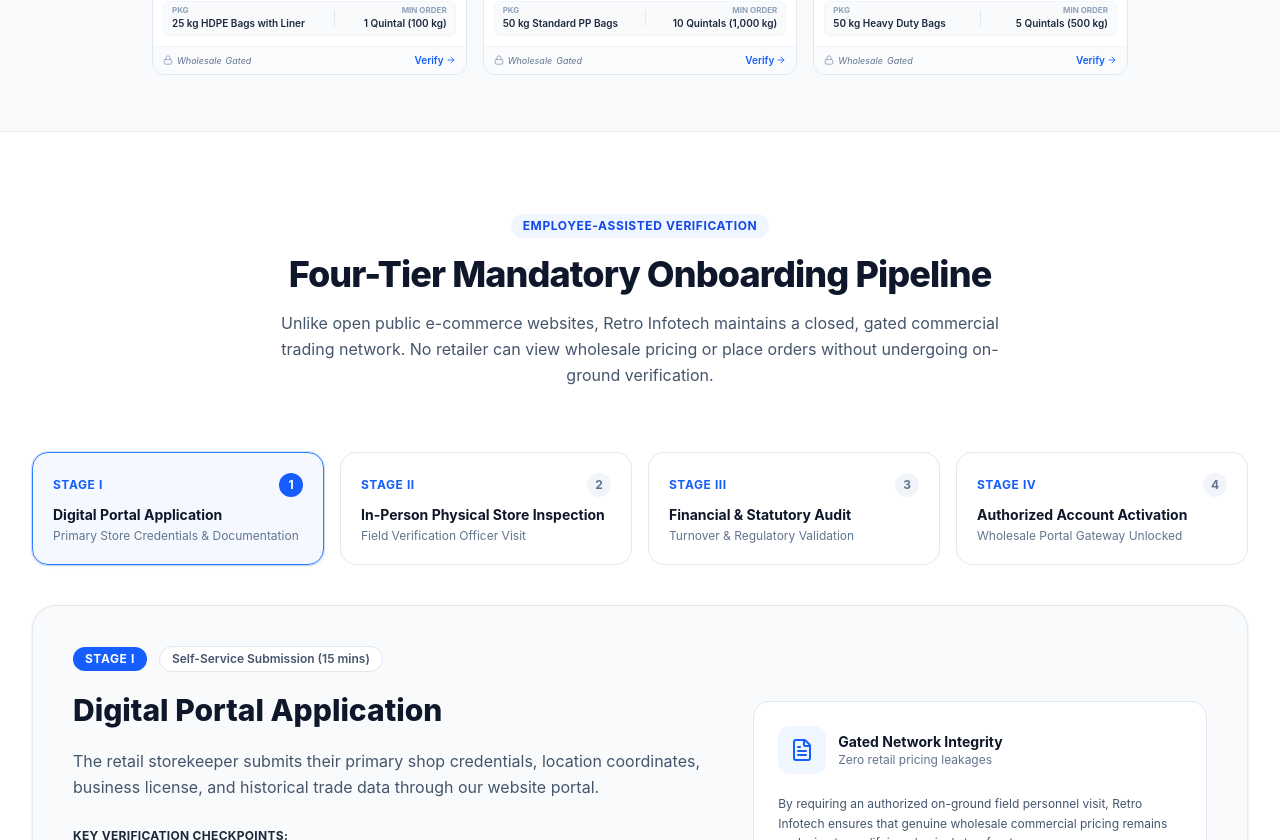
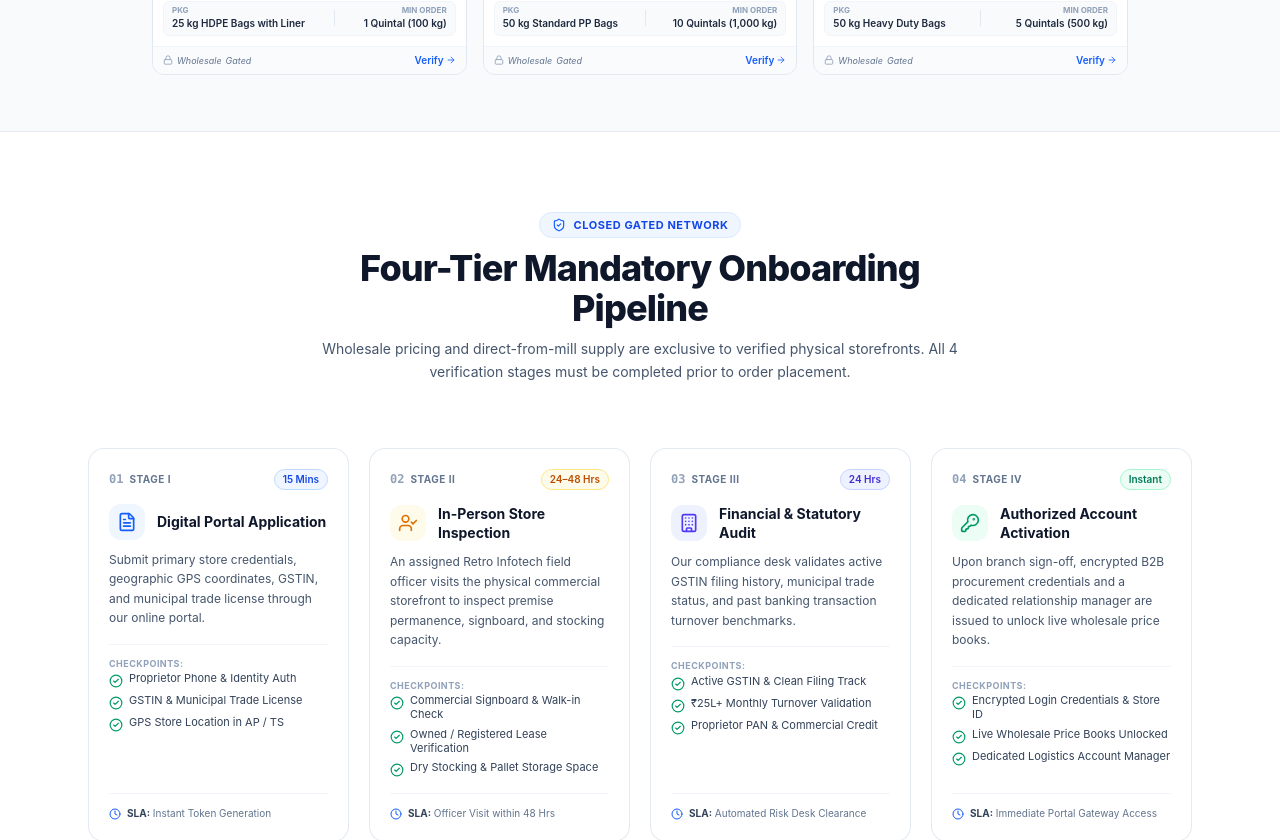
Before and after one commit to AnandNarra/retroinfo, a Next.js app: page / in a window 1280 px wide. Shown: the part 1960-2800 px from the top of the page. Built offline with nearby package versions, Linux system fonts and the light colour scheme.

Commit message:
feat: add onboarding mechanism component and home page layout

```diff
--- a/src/app/page.tsx
+++ b/src/app/page.tsx
@@ -26,7 +26,7 @@ export default function Home() {
         <CommoditiesShowcase onOpenApply={() => setIsApplyModalOpen(true)} />
 
         {/* 4-Tier Field Verification & Onboarding Pipeline */}
-        <OnboardingMechanism onOpenApply={() => setIsApplyModalOpen(true)} />
+        <OnboardingMechanism />
 
         {/* Contact Desk & Registered Office Details */}
         <ContactSection />
--- a/src/components/OnboardingMechanism.tsx
+++ b/src/components/OnboardingMechanism.tsx
@@ -1,6 +1,6 @@
 "use client";
 
-import React, { useState } from "react";
+import React from "react";
 import {
   FileText,
   UserCheck,
@@ -11,237 +11,163 @@ import {
   Clock,
 } from "lucide-react";
 
-export default function OnboardingMechanism({ onOpenApply }: { onOpenApply?: () => void }) {
-  const [activeStage, setActiveStage] = useState(0);
-
+export default function OnboardingMechanism() {
   const stages = [
     {
+      step: "01",
       stageNumber: "Stage I",
       title: "Digital Portal Application",
-      badge: "Self-Service Submission (15 mins)",
-      icon: <FileText className="w-6 h-6 text-blue-600" />,
-      tagline: "Primary Store Credentials & Documentation",
+      badge: "15 Mins",
+      badgeColor: "bg-blue-50 text-blue-700 border-blue-200",
+      iconBg: "bg-blue-50 text-blue-600",
+      icon: <FileText className="w-5 h-5" />,
       description:
-        "The retail storekeeper submits their primary shop credentials, location coordinates, business license, and historical trade data through our website portal.",
-      checklist: [
-        "Store Name, Proprietor Identity & Phone Authentication",
-        "Geographic GPS location coordinates in AP or Telangana",
-        "GSTIN Number & Municipal Trade Registration Certificate",
-        "Previous 6 months aggregate grocery procurement statements",
+        "Submit primary store credentials, geographic GPS coordinates, GSTIN, and municipal trade license through our online portal.",
+      checkpoints: [
+        "Proprietor Phone & Identity Auth",
+        "GSTIN & Municipal Trade License",
+        "GPS Store Location in AP / TS",
       ],
-      turnaround: "Instant Submission confirmation with Unique Token",
+      sla: "Instant Token Generation",
     },
     {
+      step: "02",
       stageNumber: "Stage II",
-      title: "In-Person Physical Store Inspection",
-      badge: "On-Ground Verification (24-48 hrs)",
-      icon: <UserCheck className="w-6 h-6 text-amber-600" />,
-      tagline: "Field Verification Officer Visit",
+      title: "In-Person Store Inspection",
+      badge: "24–48 Hrs",
+      badgeColor: "bg-amber-50 text-amber-700 border-amber-200",
+      iconBg: "bg-amber-50 text-amber-600",
+      icon: <UserCheck className="w-5 h-5" />,
       description:
-        "An assigned Retro Infotech field verification officer visits the applicant's physical commercial storefront to inspect premise permanence, commercial signboard display, operational stocking capacity, and business vintage.",
-      checklist: [
-        "Premise Permanence check (Owned / Registered Lease agreement)",
-        "Commercial Signboard display & active customer walk-in inspection",
-        "Operational dry stocking storage capacity (minimum pallet space)",
-        "Proof of uninterrupted continuous retail operations (min. 2 years)",
+        "An assigned Retro Infotech field officer visits the physical commercial storefront to inspect premise permanence, signboard, and stocking capacity.",
+      checkpoints: [
+        "Commercial Signboard & Walk-in Check",
+        "Owned / Registered Lease Verification",
+        "Dry Stocking & Pallet Storage Space",
       ],
-      turnaround: "Field Officer visit scheduled within 48 business hours",
+      sla: "Officer Visit within 48 Hrs",
     },
     {
+      step: "03",
       stageNumber: "Stage III",
       title: "Financial & Statutory Audit",
-      badge: "Compliance Desk Review (24 hrs)",
-      icon: <Building className="w-6 h-6 text-indigo-600" />,
-      tagline: "Turnover & Regulatory Validation",
+      badge: "24 Hrs",
+      badgeColor: "bg-indigo-50 text-indigo-700 border-indigo-200",
+      iconBg: "bg-indigo-50 text-indigo-600",
+      icon: <Building className="w-5 h-5" />,
       description:
-        "Our compliance desk examines GST filing status, active municipal trade licenses, and past banking transaction statements to validate continuous commercial turnover requirements.",
-      checklist: [
-        "Verification of active GSTIN status & clean filing history",
-        "Validation of ₹25 Lakhs+ monthly turnover benchmark via bank statements",
-        "Municipal shop establishment statutory license check",
-        "Proprietor PAN & commercial credit suitability check",
+        "Our compliance desk validates active GSTIN filing history, municipal trade status, and past banking transaction turnover benchmarks.",
+      checkpoints: [
+        "Active GSTIN & Clean Filing Track",
+        "₹25L+ Monthly Turnover Validation",
+        "Proprietor PAN & Commercial Credit",
       ],
-      turnaround: "Automated GST validation & Risk desk clearance",
+      sla: "Automated Risk Desk Clearance",
     },
     {
+      step: "04",
       stageNumber: "Stage IV",
       title: "Authorized Account Activation",
-      badge: "Credential Issuance & Access",
-      icon: <KeyRound className="w-6 h-6 text-emerald-600" />,
-      tagline: "Wholesale Portal Gateway Unlocked",
+      badge: "Instant",
+      badgeColor: "bg-emerald-50 text-emerald-700 border-emerald-200",
+      iconBg: "bg-emerald-50 text-emerald-600",
+      icon: <KeyRound className="w-5 h-5" />,
       description:
-        "Upon formal clearance by our verification executive and branch management, authenticated B2B procurement credentials are provided to the storekeeper.",
-      checklist: [
-        "Formal clearance issued by Branch Management & Verification Lead",
-        "Issuance of secure encrypted login credentials & storekeeper ID",
-        "Instant access to live wholesale pricing & volume price tiers",
-        "Dedicated Relationship Manager assigned for scheduled doorstep supply",
+        "Upon branch sign-off, encrypted B2B procurement credentials and a dedicated relationship manager are issued to unlock live wholesale price books.",
+      checkpoints: [
+        "Encrypted Login Credentials & Store ID",
+        "Live Wholesale Price Books Unlocked",
+        "Dedicated Logistics Account Manager",
       ],
-      turnaround: "Instant portal access upon executive branch sign-off",
+      sla: "Immediate Portal Gateway Access",
     },
   ];
 
   return (
-    <section id="onboarding" className="py-20 bg-white border-b border-slate-100">
-      <div className="max-w-7xl mx-auto px-4 sm:px-8">
+    <section id="verification" className="py-14 sm:py-20 bg-white border-b border-slate-200/80">
+      <div className="max-w-6xl mx-auto px-4 sm:px-6">
 
-        {/* Header */}
-        <div className="max-w-3xl mx-auto text-center space-y-4 mb-16">
-          <div className="inline-flex items-center gap-2 px-3 py-1 rounded-full bg-blue-50 text-blue-700 text-xs font-bold uppercase tracking-wider">
-            Employee-Assisted Verification
+        {/* Section Header */}
+        <div className="max-w-2xl mx-auto text-center space-y-2.5 mb-12 sm:mb-16">
+          <div className="inline-flex items-center gap-2 px-3 py-1 rounded-full bg-blue-50 text-blue-700 text-[11px] font-bold uppercase tracking-wider border border-blue-100">
+            <ShieldCheck className="w-3.5 h-3.5 text-blue-600" />
+            <span>Closed Gated Network</span>
           </div>
-          <h2 className="text-3xl sm:text-4xl font-extrabold text-slate-900 tracking-tight">
+          <h2 className="text-2xl sm:text-3xl lg:text-4xl font-extrabold text-slate-900 tracking-tight">
             Four-Tier Mandatory Onboarding Pipeline
           </h2>
-          <p className="text-base text-slate-600 leading-relaxed">
-            Unlike open public e-commerce websites, Retro Infotech maintains a closed, gated commercial trading network. No retailer can view wholesale pricing or place orders without undergoing on-ground verification.
+          <p className="text-xs sm:text-sm text-slate-600 leading-relaxed">
+            Wholesale pricing and direct-from-mill supply are exclusive to verified physical storefronts. All 4 verification stages must be completed prior to order placement.
           </p>
         </div>
 
-        {/* Desktop Step Progression Bar */}
-        <div className="hidden lg:grid grid-cols-4 gap-4 mb-10">
+        {/* Unified 4-Step Pipeline Grid: 2 Columns Mobile / 4 Columns Desktop (2/4 Layout) */}
+        <div className="grid grid-cols-2 lg:grid-cols-4 gap-2.5 sm:gap-4 lg:gap-5">
           {stages.map((stg, i) => (
-            <button
+            <div
               key={i}
-              onClick={() => setActiveStage(i)}
-              className={`p-5 rounded-2xl border text-left transition-all ${
-                activeStage === i
-                  ? "bg-blue-50/60 border-blue-500 shadow-sm ring-1 ring-blue-500/20"
-                  : "bg-white border-slate-200 hover:border-slate-300"
-              }`}
+              className="relative bg-white rounded-xl sm:rounded-2xl border border-slate-200/90 p-3 sm:p-5 hover:border-blue-400 hover:shadow-md transition-all duration-300 flex flex-col justify-between"
             >
-              <div className="flex items-center justify-between mb-2">
-                <span className="text-xs font-bold uppercase tracking-wider text-blue-600">
+              <div>
+                {/* Step Header */}
+                <div className="flex items-center justify-between gap-1 mb-2.5 sm:mb-3.5">
+                  <div className="flex items-center gap-1.5">
+                    <span className="text-[10px] sm:text-xs font-mono font-bold text-slate-400">
+                      {stg.step}
+                    </span>
+                    <span className="text-[9px] sm:text-[10px] font-bold uppercase tracking-wider text-slate-500">
                       {stg.stageNumber}
                     </span>
+                  </div>
                   <span
-                  className={`w-6 h-6 rounded-full flex items-center justify-center text-xs font-bold ${
-                    activeStage === i
-                      ? "bg-blue-600 text-white"
-                      : "bg-slate-100 text-slate-500"
-                  }`}
+                    className={`text-[8px] sm:text-[10px] font-semibold px-1.5 sm:px-2 py-0.5 rounded-full border truncate ${stg.badgeColor}`}
                   >
-                  {i + 1}
-                </span>
-              </div>
-              <h3 className="text-sm font-bold text-slate-900 leading-snug">
-                {stg.title}
-              </h3>
-              <p className="text-xs text-slate-500 mt-1 line-clamp-1">
-                {stg.tagline}
-              </p>
-            </button>
-          ))}
-        </div>
-
-        {/* Active Stage Detailed Card */}
-        <div className="bg-slate-50 border border-slate-200 rounded-3xl p-6 sm:p-10 shadow-sm">
-          <div className="grid grid-cols-1 lg:grid-cols-12 gap-8 items-center">
-
-            <div className="lg:col-span-7 space-y-5">
-              <div className="flex flex-wrap items-center gap-3">
-                <span className="px-3 py-1 rounded-full bg-blue-600 text-white text-xs font-bold uppercase tracking-wider">
-                  {stages[activeStage].stageNumber}
-                </span>
-                <span className="text-xs font-semibold text-slate-600 bg-white border border-slate-200 px-3 py-1 rounded-full">
-                  {stages[activeStage].badge}
+                    {stg.badge}
                   </span>
                 </div>
 
-              <h3 className="text-2xl sm:text-3xl font-extrabold text-slate-900">
-                {stages[activeStage].title}
+                {/* Icon & Title */}
+                <div className="flex items-center gap-2 sm:gap-3 mb-2 sm:mb-2.5">
+                  <div
+                    className={`w-7 h-7 sm:w-9 sm:h-9 rounded-lg sm:rounded-xl ${stg.iconBg} flex items-center justify-center shrink-0 [&>svg]:w-3.5 [&>svg]:h-3.5 sm:[&>svg]:w-5 sm:[&>svg]:h-5`}
+                  >
+                    {stg.icon}
+                  </div>
+                  <h3 className="text-xs sm:text-sm font-bold text-slate-900 leading-snug line-clamp-2">
+                    {stg.title}
                   </h3>
+                </div>
 
-              <p className="text-sm sm:text-base text-slate-600 leading-relaxed">
-                {stages[activeStage].description}
+                {/* Description */}
+                <p className="text-[10px] sm:text-xs text-slate-600 leading-relaxed mb-2.5 sm:mb-4 line-clamp-3 sm:line-clamp-none">
+                  {stg.description}
                 </p>
 
-              {/* Checklist */}
-              <div className="space-y-2.5 pt-2">
-                <p className="text-xs font-bold text-slate-800 uppercase tracking-wide">
-                  Key Verification Checkpoints:
-                </p>
-                <div className="grid grid-cols-1 sm:grid-cols-2 gap-2.5">
-                  {stages[activeStage].checklist.map((item, idx) => (
+                {/* Checkpoints */}
+                <div className="space-y-1 sm:space-y-1.5 pt-2 sm:pt-3 border-t border-slate-100">
+                  <span className="text-[8px] sm:text-[9px] font-bold uppercase tracking-wider text-slate-400 block mb-0.5">
+                    Checkpoints:
+                  </span>
+                  {stg.checkpoints.map((cp, idx) => (
                     <div
                       key={idx}
-                      className="flex items-start gap-2 text-xs text-slate-700 bg-white p-2.5 rounded-xl border border-slate-200/80"
+                      className="flex items-start gap-1 sm:gap-1.5 text-[9px] sm:text-[11px] text-slate-700 leading-tight"
                     >
-                      <CheckCircle2 className="w-4 h-4 text-emerald-600 shrink-0 mt-0.5" />
-                      <span>{item}</span>
+                      <CheckCircle2 className="w-3 h-3 sm:w-3.5 sm:h-3.5 text-emerald-600 shrink-0 mt-0.5" />
+                      <span className="line-clamp-2 sm:line-clamp-none">{cp}</span>
                     </div>
                   ))}
                 </div>
               </div>
 
-              {/* Turnaround Box */}
-              <div className="flex items-center gap-2 text-xs text-slate-600 bg-blue-50/70 border border-blue-100 p-3 rounded-xl">
-                <Clock className="w-4 h-4 text-blue-600 shrink-0" />
-                <span>
-                  <strong>Standard SLA:</strong> {stages[activeStage].turnaround}
+              {/* SLA Footer */}
+              <div className="mt-3 sm:mt-4 pt-2 sm:pt-3 border-t border-slate-100 flex items-center gap-1 sm:gap-1.5 text-[9px] sm:text-[10px] text-slate-500">
+                <Clock className="w-3 h-3 text-blue-600 shrink-0" />
+                <span className="truncate">
+                  <strong className="text-slate-700">SLA:</strong> {stg.sla}
                 </span>
               </div>
             </div>
-
-            {/* Right side prompt */}
-            <div className="lg:col-span-5 bg-white border border-slate-200 rounded-2xl p-6 space-y-5">
-              <div className="flex items-center gap-3">
-                <div className="w-12 h-12 rounded-xl bg-blue-50 flex items-center justify-center">
-                  {stages[activeStage].icon}
-                </div>
-                <div>
-                  <h4 className="text-sm font-bold text-slate-900">
-                    Gated Network Integrity
-                  </h4>
-                  <p className="text-xs text-slate-500">
-                    Zero retail pricing leakages
-                  </p>
-                </div>
-              </div>
-
-              <p className="text-xs text-slate-600 leading-relaxed">
-                By requiring an authorized on-ground field personnel visit, Retro Infotech ensures that genuine wholesale commercial pricing remains exclusive to qualifying physical storefronts.
-              </p>
-
-              <div className="pt-2 border-t border-slate-100 space-y-3">
-                <button
-                  onClick={onOpenApply}
-                  className="w-full inline-flex items-center justify-center gap-2 py-3 px-4 rounded-xl bg-blue-600 text-white font-semibold text-xs hover:bg-blue-700 transition-colors shadow-xs"
-                >
-                  <ShieldCheck className="w-4 h-4 text-blue-200" />
-                  <span>Initiate Stage I Application</span>
-                </button>
-
-                <div className="flex items-center justify-between text-xs text-slate-500 pt-1">
-                  <span>Questions about field visits?</span>
-                  <a
-                    href="tel:+918555020890"
-                    className="font-medium text-blue-600 hover:underline"
-                  >
-                    +91 8555020890
-                  </a>
-                </div>
-              </div>
-
-            </div>
-
-          </div>
-        </div>
-
-        {/* Mobile Stage Selector Switcher */}
-        <div className="lg:hidden mt-6 flex justify-between gap-2">
-          {stages.map((_, i) => (
-            <button
-              key={i}
-              onClick={() => setActiveStage(i)}
-              className={`flex-1 py-2 text-xs font-semibold rounded-lg border text-center ${
-                activeStage === i
-                  ? "bg-blue-600 text-white border-blue-600"
-                  : "bg-white text-slate-700 border-slate-200"
-              }`}
-            >
-              Stage {i + 1}
-            </button>
           ))}
         </div>
 
```
Lines whose indentation alone changed are shown as unchanged.
